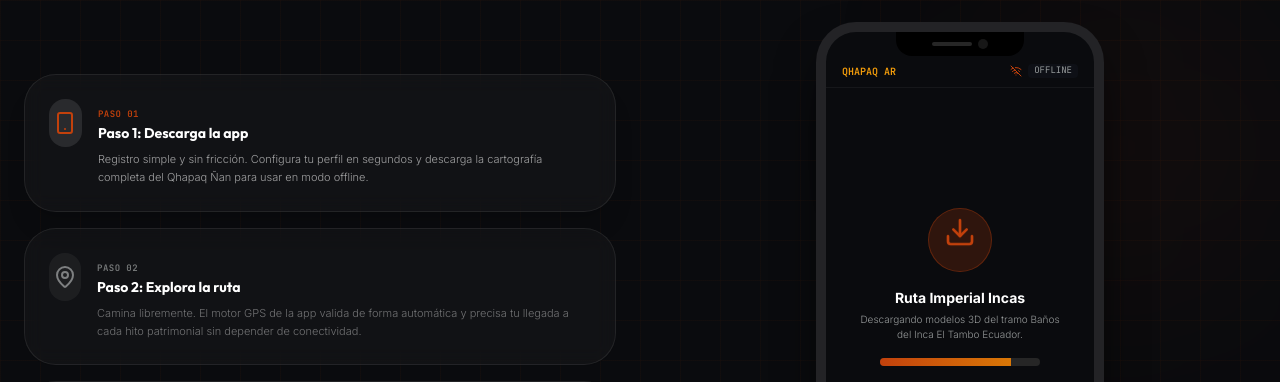
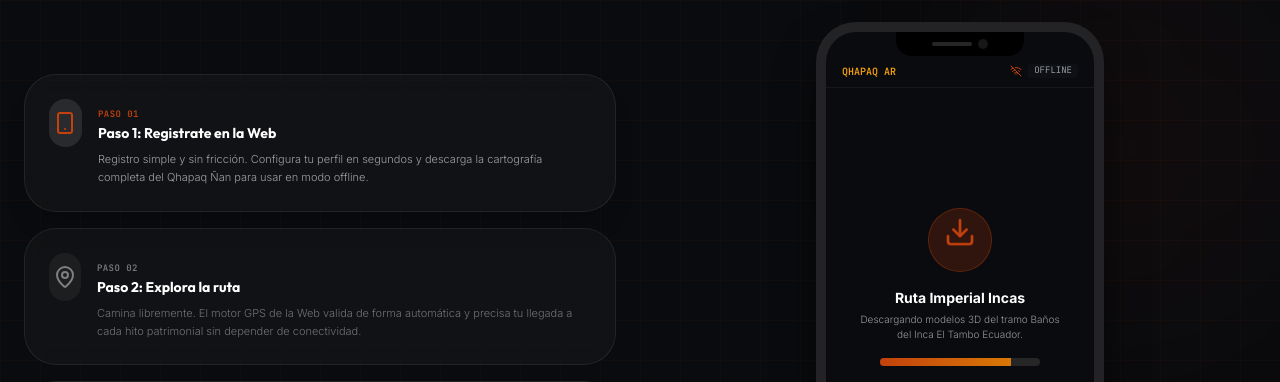
Before and after one commit to AracelyMB/qhapaq-nan-inmersivo, a React (Vite) app: page / in a window 1280 px wide. Shown: the part 2560-2942 px from the top of the page. Built offline with nearby package versions, Linux system fonts and the light colour scheme.

Commit message:
Actualiza textos

```diff
--- a/src/components/HowItWorks.tsx
+++ b/src/components/HowItWorks.tsx
@@ -8,7 +8,7 @@ export default function HowItWorks() {
   const steps = [
     {
       number: 1,
-      title: "Paso 1: Descarga la app",
+      title: "Paso 1: Registrate en la Web",
       description: "Registro simple y sin fricción. Configura tu perfil en segundos y descarga la cartografía completa del Qhapaq Ñan para usar en modo offline.",
       icon: Smartphone,
       color: "text-terracotta-500",
@@ -18,7 +18,7 @@ export default function HowItWorks() {
     {
       number: 2,
       title: "Paso 2: Explora la ruta",
-      description: "Camina libremente. El motor GPS de la app valida de forma automática y precisa tu llegada a cada hito patrimonial sin depender de conectividad.",
+      description: "Camina libremente. El motor GPS de la Web valida de forma automática y precisa tu llegada a cada hito patrimonial sin depender de conectividad.",
       icon: MapPin,
       color: "text-incagold-500",
       bg: "bg-incagold-500/10",
```
